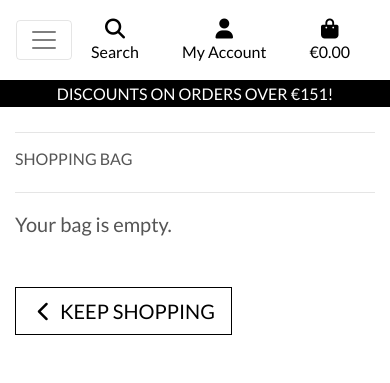
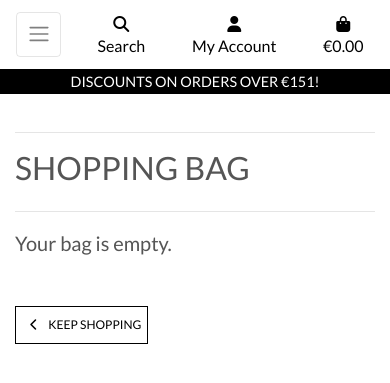
Before and after one commit to coder187/ci-ms4-concerttravel, a Django app: page /bag/ in a window 390 px wide. Shown: the top 383 px of the page. Run offline with Django 3.2, Linux system fonts and the light colour scheme; a user stored in the database is signed in; some libraries are stand-ins or nearby versions.

Commit message:
add css meida queris for small screens

```diff
--- a/static/css/base.css
+++ b/static/css/base.css
@@ -322,19 +322,50 @@ input[name='q']::placeholder {
 }
 
 
+
 /* pad the top a bit when navbar is collapsed on mobile */
 @media (max-width: 991px) {
     .header-container {
-        padding-top: 116px; /*116 is height of site header on mobile*/
+        padding-top: 116px;
     }
 
     body {
         height: calc(100vh - 116px);
     }
-}
 
-@media (max-width: 450px) {
-    .logo-font {
-        font-size: medium;
+    .display-4.logo-font.text-black {
+        font-size: 2rem;
+    }
+
+    .nav-link {
+        padding: 0.15rem;
+    }
+
+    .nav-link i.fa-lg {
+        font-size: 1rem;
+    }
+
+    .navbar-toggler {
+        padding: .6rem .6rem;
+        font-size: 1rem;
+    }
+
+    #delivery-banner h4 {
+        font-size: .9rem;
+    }
+
+    .btn.btn-outline-black.rounded-0,
+    .btn.btn-black.rounded-0 {
+        padding: .375rem .375rem;
+    }
+
+    .btn.btn-outline-black.rounded-0.btn-lg,
+    .btn.btn-black.rounded-0.btn-lg {
+        padding: .375rem .375rem;
+        font-size: .75rem;
+    }
+
+    .increment-qty, .decrement-qty {
+        padding: .25rem .5rem !important;
     }
 }
--- a/templates/includes/main_nav.html
+++ b/templates/includes/main_nav.html
@@ -1,5 +1,10 @@
 <div class="collapse navbar-collapse" id="main-nav">
     <ul class="navbar-nav w-auto mx-auto">
+        <li class="nav-item d-block d-md-none">
+            <a class="logo-font font-weight-bold nav-link text-black mr-5" href="{% url 'home' %}" id="home-link">
+                Home
+            </a>
+        </li>
         <li class="nav-item dropdown">
             <a class="logo-font font-weight-bold nav-link text-black mr-5" href="#" id="all-products-link" data-toggle="dropdown" aria-haspopup="true" aria-expanded="false">
                 Events
--- a/templates/includes/mobile_top_header.html
+++ b/templates/includes/mobile_top_header.html
@@ -30,7 +30,7 @@
     <div class="dropdown-menu border-0" aria-labelledby="user-options">
         {% if request.user.is_authenticated %}
             {% if request.user.is_superuser %}
-                <a href="{% url 'add_event' %}" class="dropdown-item">Product Management</a>
+                <a href="{% url 'add_event' %}" class="dropdown-item">Event Management</a>
             {% endif %}
             <a href="{% url 'profile' %}" class="dropdown-item">My Profile</a>
             <a href="{% url 'account_logout' %}" class="dropdown-item">Logout</a>
```
